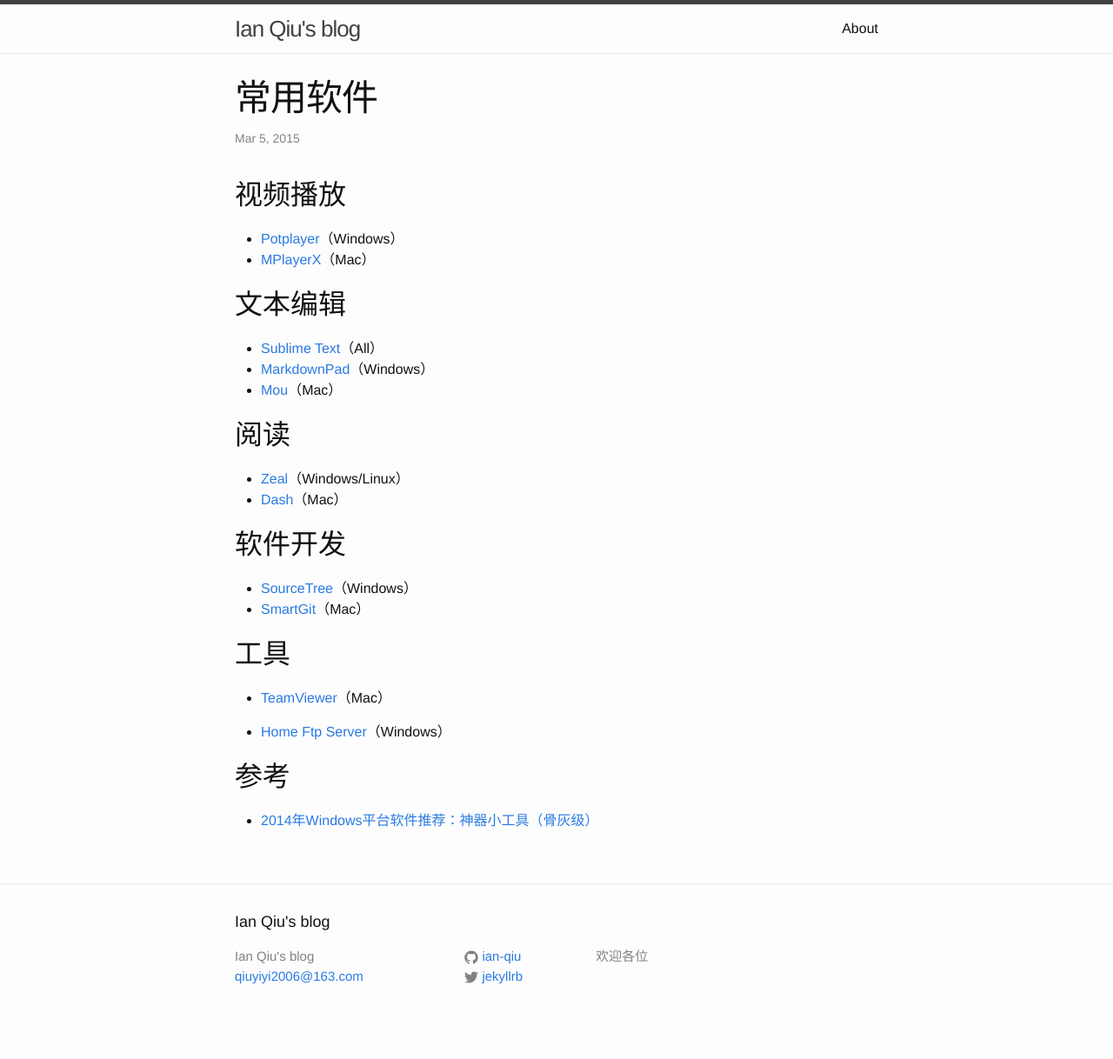
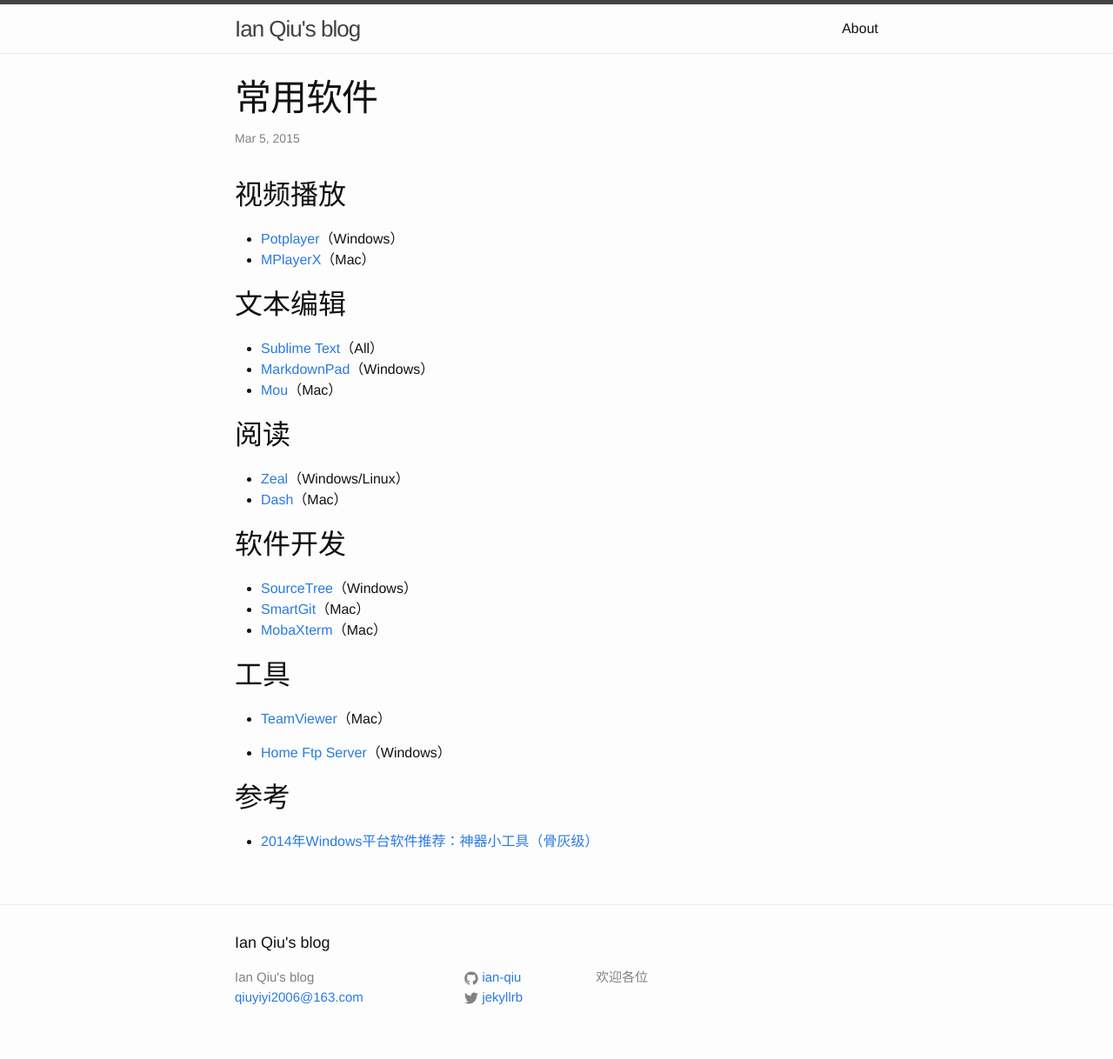
Before and after one commit to ian-qiu/ian-qiu.github.io, a Jekyll site: the page built from _posts/2015-03-05-software.markdown, in a window 1280 px wide. Shown: the whole page at 87% size. Built offline with Jekyll 4.4.1, drawn with Linux system fonts in a browser that asks for light colours; before the commit the page ends 1194 px from its top, so only the background shows below that.

Commit message:
Update 2015-03-05-software.markdown

```diff
--- a/_posts/2015-03-05-software.markdown
+++ b/_posts/2015-03-05-software.markdown
@@ -27,6 +27,7 @@
 
 * <a target="_blank" href="http://www.sourcetreeapp.com/">SourceTree</a>（Windows）
 * <a target="_blank" href="http://www.syntevo.com/smartgit/welcome">SmartGit</a>（Mac）
+* <a target="_blank" href="http://mobaxterm.mobatek.net/download-home-edition.html">MobaXterm</a>（Mac）
 
 工具
 --------
```
